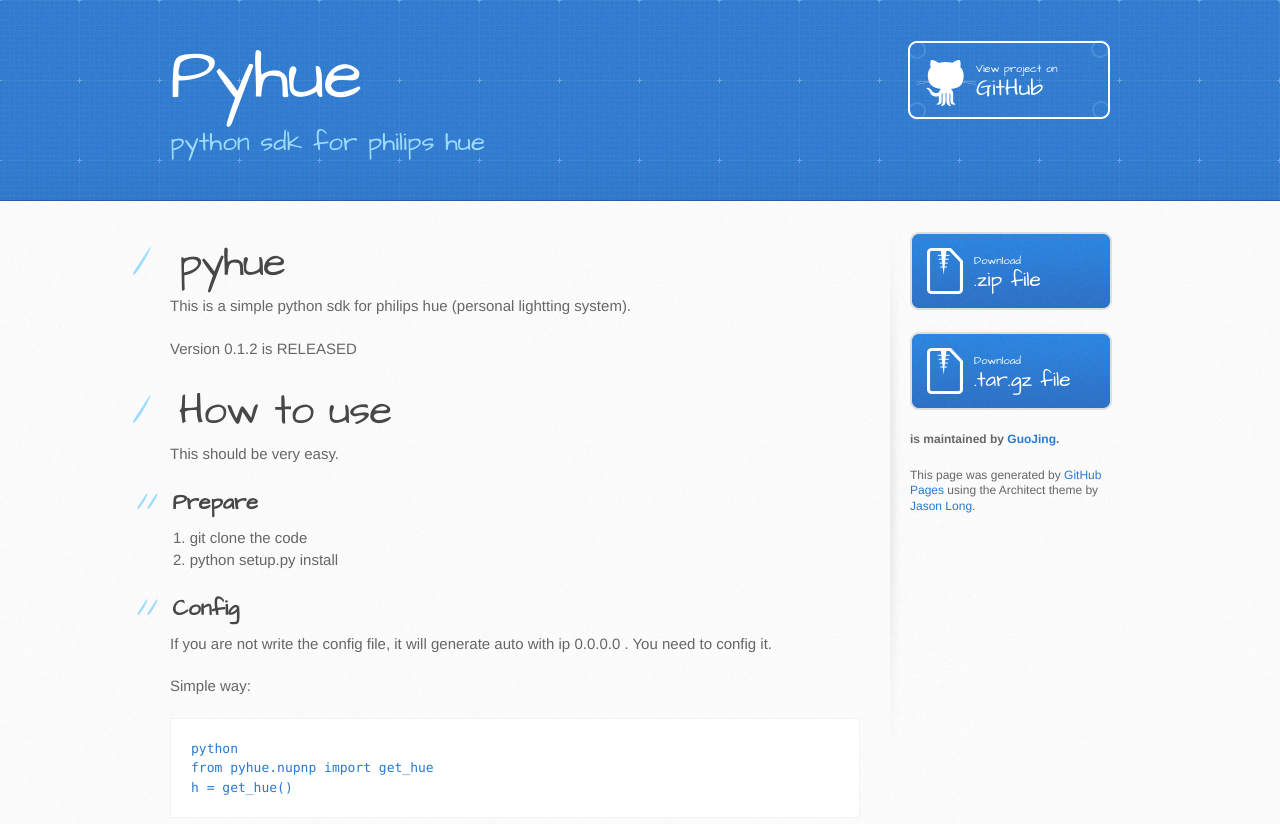
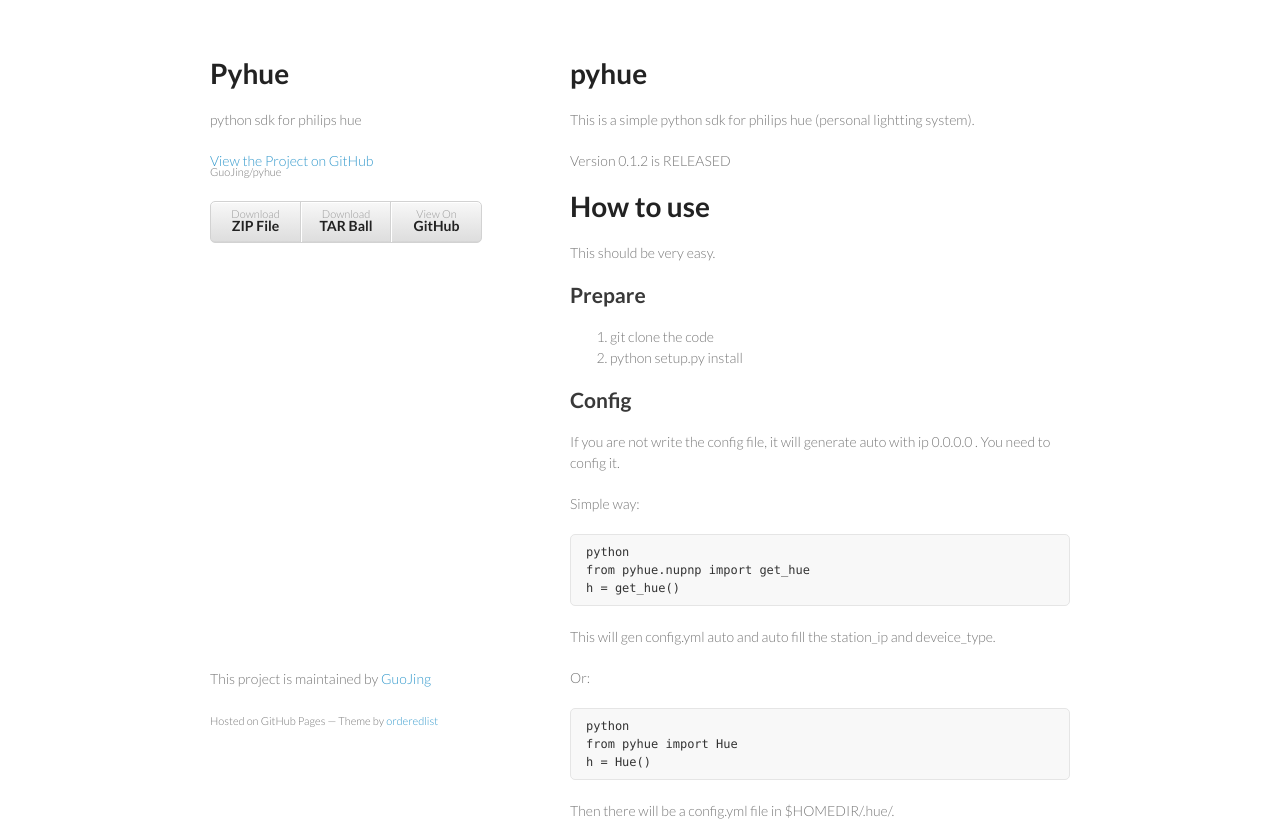
Before and after one commit to GuoJing/pyhue, a plain HTML site: page index.html in a window 1280 px wide. Shown: the top 824 px of the page. Drawn offline with Linux system fonts and the light colour scheme.

Commit message:
Create gh-pages branch via GitHub

```diff
--- a/index.html
+++ b/index.html
@@ -1,34 +1,34 @@
-<!DOCTYPE html>
+<!doctype html>
 <html>
   <head>
-    <meta charset='utf-8'>
+    <meta charset="utf-8">
     <meta http-equiv="X-UA-Compatible" content="chrome=1">
-    <meta name="viewport" content="width=device-width, initial-scale=1, maximum-scale=1">
-    <link href='https://fonts.googleapis.com/css?family=Architects+Daughter' rel='stylesheet' type='text/css'>
-    <link rel="stylesheet" type="text/css" href="stylesheets/stylesheet.css" media="screen" />
-    <link rel="stylesheet" type="text/css" href="stylesheets/pygment_trac.css" media="screen" />
-    <link rel="stylesheet" type="text/css" href="stylesheets/print.css" media="print" />
+    <title>Pyhue by GuoJing</title>
 
+    <link rel="stylesheet" href="stylesheets/styles.css">
+    <link rel="stylesheet" href="stylesheets/pygment_trac.css">
+    <meta name="viewport" content="width=device-width, initial-scale=1, user-scalable=no">
     <!--[if lt IE 9]>
     <script src="//html5shiv.googlecode.com/svn/trunk/html5.js"></script>
     <![endif]-->
+  </head>
+  <body>
+    <div class="wrapper">
+      <header>
+        <h1>Pyhue</h1>
+        <p>python sdk for philips hue</p>
 
-    <title>Pyhue by GuoJing</title>
-  </head>
+        <p class="view"><a href="https://github.com/GuoJing/pyhue">View the Project on GitHub <small>GuoJing/pyhue</small></a></p>
 
-  <body>
-    <header>
-      <div class="inner">
-        <h1>Pyhue</h1>
-        <h2>python sdk for philips hue</h2>
-        <a href="https://github.com/GuoJing/pyhue" class="button"><small>View project on</small>GitHub</a>
-      </div>
-    </header>
 
-    <div id="content-wrapper">
-      <div class="inner clearfix">
-        <section id="main-content">
-          <h1>
+        <ul>
+          <li><a href="https://github.com/GuoJing/pyhue/zipball/master">Download <strong>ZIP File</strong></a></li>
+          <li><a href="https://github.com/GuoJing/pyhue/tarball/master">Download <strong>TAR Ball</strong></a></li>
+          <li><a href="https://github.com/GuoJing/pyhue">View On <strong>GitHub</strong></a></li>
+        </ul>
+      </header>
+      <section>
+        <h1>
 <a name="pyhue" class="anchor" href="#pyhue"><span class="octicon octicon-link"></span></a>pyhue</h1>
 
 <p>This is a simple python sdk for philips hue (personal lightting system).</p>
@@ -134,26 +134,14 @@ hue.get_new_lights()
 <a name="contact" class="anchor" href="#contact"><span class="octicon octicon-link"></span></a>Contact</h2>
 
 <p>soundbbg at gmail</p>
-        </section>
-
-        <aside id="sidebar">
-          <a href="https://github.com/GuoJing/pyhue/zipball/master" class="button">
-            <small>Download</small>
-            .zip file
-          </a>
-          <a href="https://github.com/GuoJing/pyhue/tarball/master" class="button">
-            <small>Download</small>
-            .tar.gz file
-          </a>
-
-          <p class="repo-owner"><a href="https://github.com/GuoJing/pyhue"></a> is maintained by <a href="https://github.com/GuoJing">GuoJing</a>.</p>
-
-          <p>This page was generated by <a href="pages.github.com">GitHub Pages</a> using the Architect theme by <a href="https://twitter.com/jasonlong">Jason Long</a>.</p>
-        </aside>
-      </div>
+      </section>
+      <footer>
+        <p>This project is maintained by <a href="https://github.com/GuoJing">GuoJing</a></p>
+        <p><small>Hosted on GitHub Pages &mdash; Theme by <a href="https://github.com/orderedlist">orderedlist</a></small></p>
+      </footer>
     </div>
-
-            <script type="text/javascript">
+    <script src="javascripts/scale.fix.js"></script>
+              <script type="text/javascript">
             var gaJsHost = (("https:" == document.location.protocol) ? "https://ssl." : "http://www.");
             document.write(unescape("%3Cscript src='" + gaJsHost + "google-analytics.com/ga.js' type='text/javascript'%3E%3C/script%3E"));
           </script>
```
